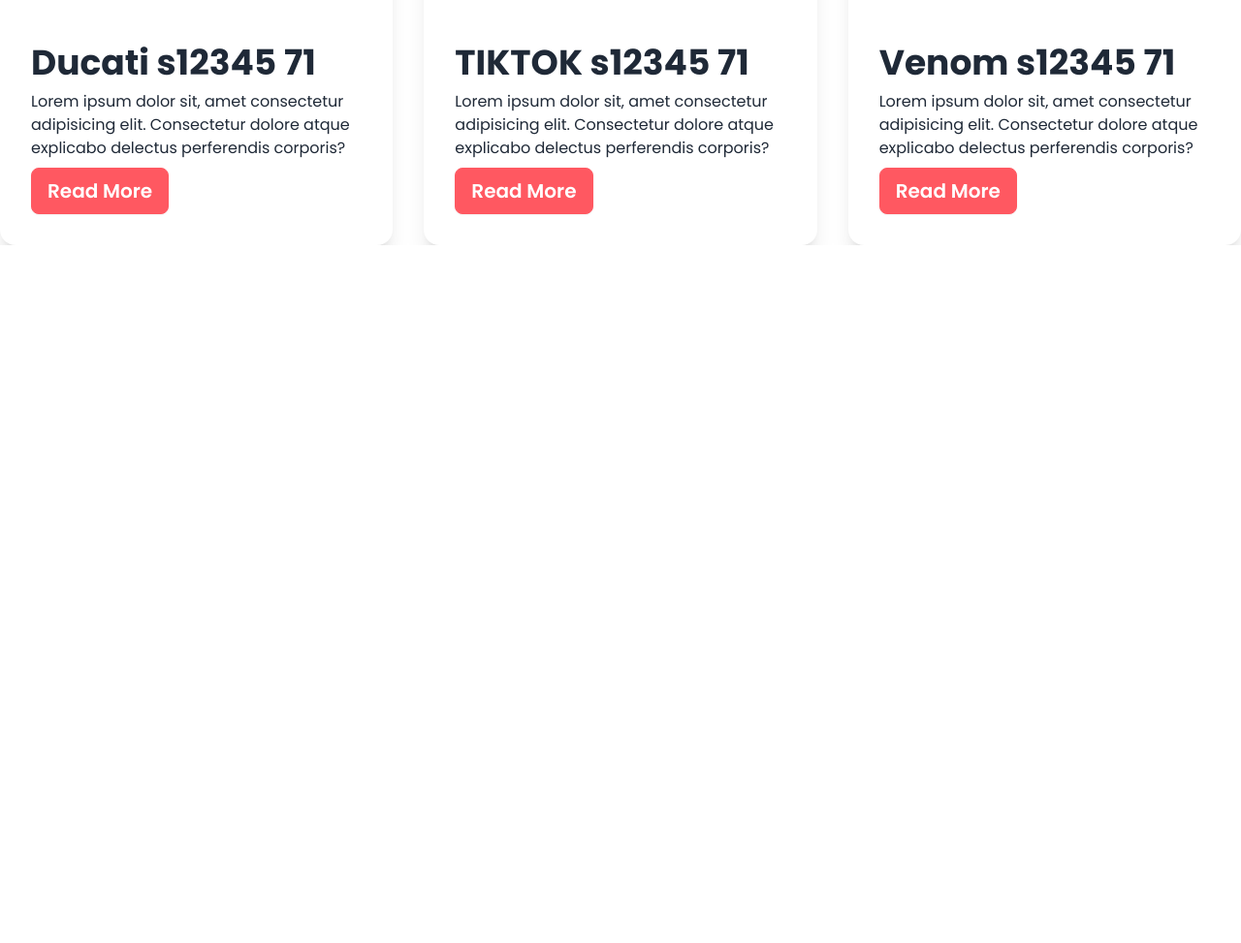
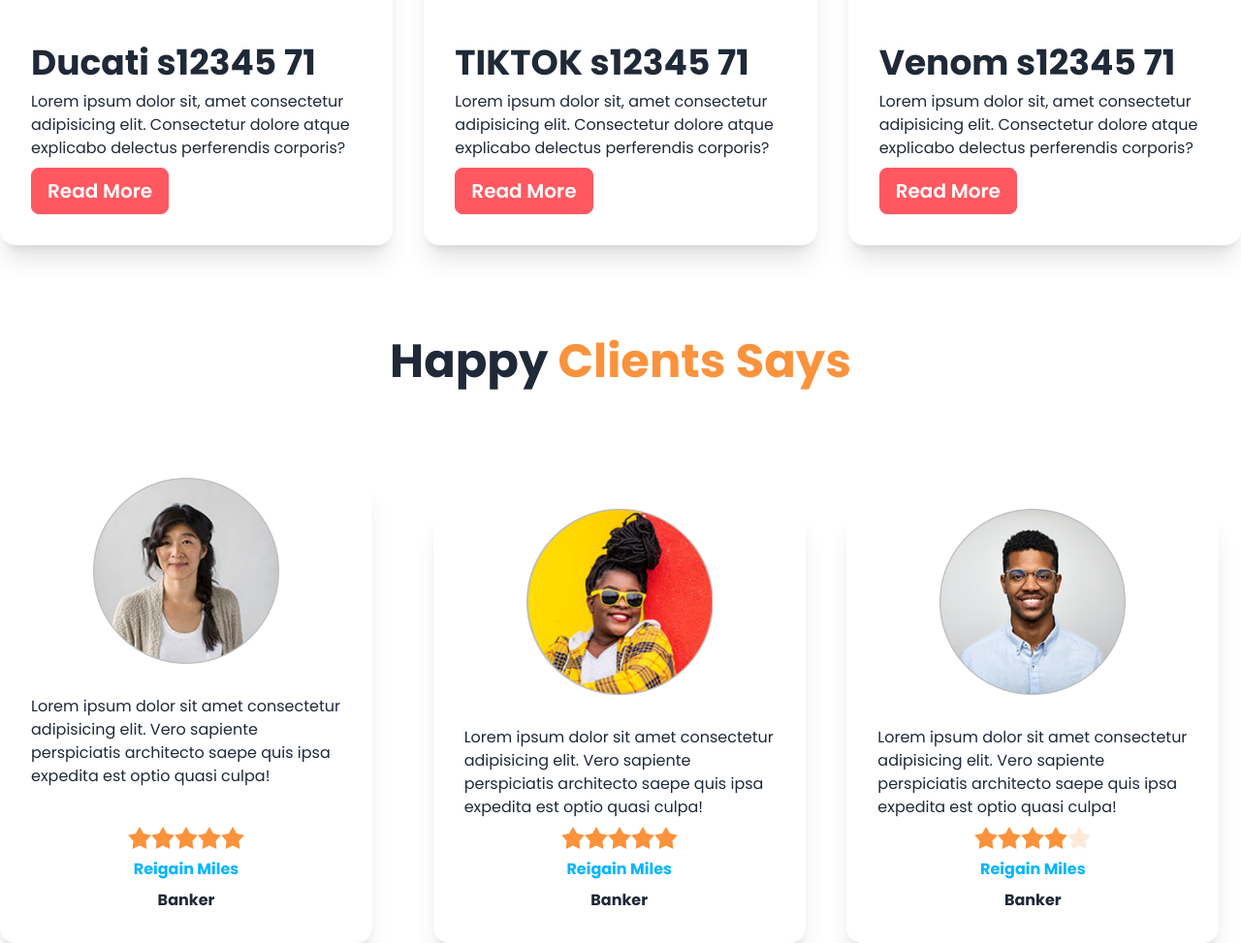
Before and after one commit to Torabarnob203311003/Bike-Dokan, a plain HTML site: page index.html in a window 1280 px wide. Shown: the part 1656-2629 px from the top of the page at 97% size. Before the commit the page ends 1909 px from the top, so only its background shows below. Drawn offline with nearby package versions, Linux system fonts and the light colour scheme.

Commit message:
clinet feed back section added

```diff
--- a/index.html
+++ b/index.html
@@ -213,7 +213,7 @@
 
     <div class=" ">
 
-        <div class=" mt-5 p-4 lg:p-0  space-y-4 lg:gap-20 row sm:flex lg:flex">
+        <div class=" mt-5 ps-10 lg:p-0  space-y-4 lg:gap-20 row sm:ps-11 sm:flex lg:flex">
 
             <img class="flex-1" src="images/others/feature-bike.png" alt="">
             <img class="flex-1" src="images/others/feature-bike.png" alt="">
@@ -268,6 +268,70 @@
                      </section>
 
 
+                      <!-- happy clinet start  -->
+
+                      <div class="text-center text-3xl lg:text-5xl font-bold mt-24">
+                        <h1> Happy <span class="text-orange-400"> Clients Says</span></h1>
+                      </div>
+
+
+                      <div class="grid grid-cols-1 md:grid-cols-2 lg:grid-cols-3 mt-24  space-y-8 space-x-5 " >
+
+                        <div class="card w-96 bg-base-100 shadow-xl">
+                            <figure><img  class="w-1/2" src="images/others/user-2.png" alt="Shoes" /></figure>
+                            <div class="card-body">
+
+                                <p>Lorem ipsum dolor sit amet consectetur adipisicing elit. Vero sapiente perspiciatis architecto saepe quis ipsa expedita est optio quasi culpa!</p>
+                                <div class="rating justify-center">
+                                    <input type="radio" name="rating-2" class="mask mask-star-2 bg-orange-400" />
+                                    <input type="radio" name="rating-2" class="mask mask-star-2 bg-orange-400"  />
+                                    <input type="radio" name="rating-2" class="mask mask-star-2 bg-orange-400" />
+                                    <input type="radio" name="rating-2" class="mask mask-star-2 bg-orange-400" checked />
+                                    <input type="radio" name="rating-2" class="mask mask-star-2 bg-orange-400" />
+                                </div>
+                                <h1 class="text-info font-bold text-center"> Reigain Miles</h1>
+                                <h1 class=" font-bold text-center"> Banker</h1>
+
+                            </div>
+                        </div>
+                        <div class="card w-96 bg-base-100 shadow-xl">
+                            <figure><img  class="w-1/2" src="images/others/user-3.png" alt="Shoes" /></figure>
+                            <div class="card-body">
+
+                                <p>Lorem ipsum dolor sit amet consectetur adipisicing elit. Vero sapiente perspiciatis architecto saepe quis ipsa expedita est optio quasi culpa!</p>
+                                <div class="rating justify-center">
+                                    <input type="radio" name="rating-2" class="mask mask-star-2 bg-orange-400" />
+                                    <input type="radio" name="rating-2" class="mask mask-star-2 bg-orange-400"  />
+                                    <input type="radio" name="rating-2" class="mask mask-star-2 bg-orange-400" />
+                                    <input type="radio" name="rating-2" class="mask mask-star-2 bg-orange-400" checked />
+                                    <input type="radio" name="rating-2" class="mask mask-star-2 bg-orange-400" />
+                                </div>
+                                <h1 class="text-info font-bold text-center"> Reigain Miles</h1>
+                                <h1 class=" font-bold text-center"> Banker</h1>
+
+                            </div>
+                        </div>
+                        <div class="card w-96 bg-base-100 shadow-xl">
+                            <figure><img  class="w-1/2" src="images/others/user-1.png" alt="Shoes" /></figure>
+                            <div class="card-body">
+
+                                <p>Lorem ipsum dolor sit amet consectetur adipisicing elit. Vero sapiente perspiciatis architecto saepe quis ipsa expedita est optio quasi culpa!</p>
+                                <div class="rating justify-center">
+                                    <input type="radio" name="rating-2" class="mask mask-star-2 bg-orange-400" />
+                                    <input type="radio" name="rating-2" class="mask mask-star-2 bg-orange-400"  />
+                                    <input type="radio" name="rating-2" class="mask mask-star-2 bg-orange-400" />
+                                    <input type="radio" name="rating-2" class="mask mask-star-2 bg-orange-400" checked />
+                                    <input type="radio" name="rating-2" class="mask mask-star-2 bg-orange-400" />
+                                </div>
+                                <h1 class="text-info font-bold text-center"> Reigain Miles</h1>
+                                <h1 class=" font-bold text-center"> Banker</h1>
+
+                            </div>
+                        </div>
+                      </div>
+                      <!-- happy clinet end -->
+
+
       </main>
 
 </body>
```
